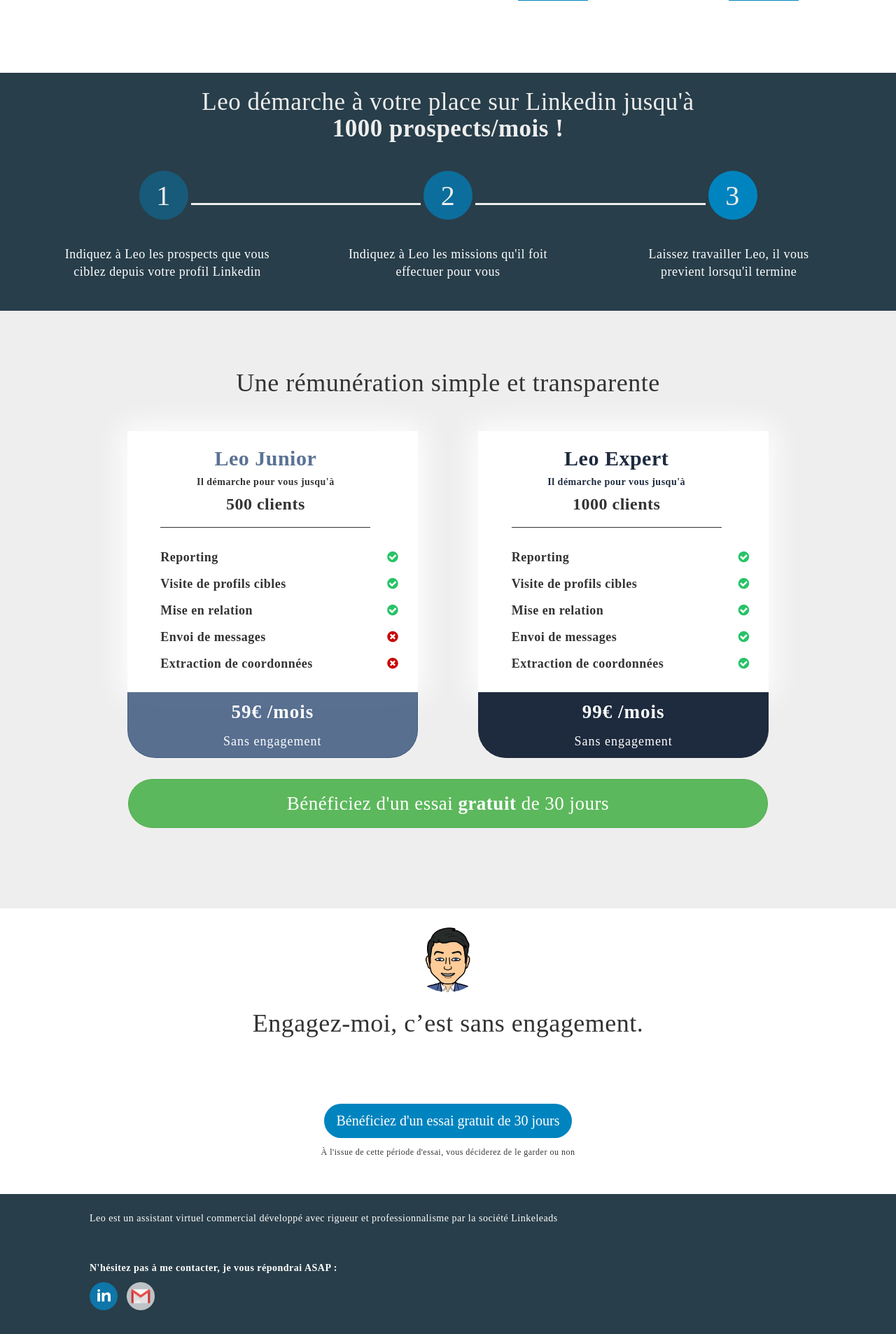
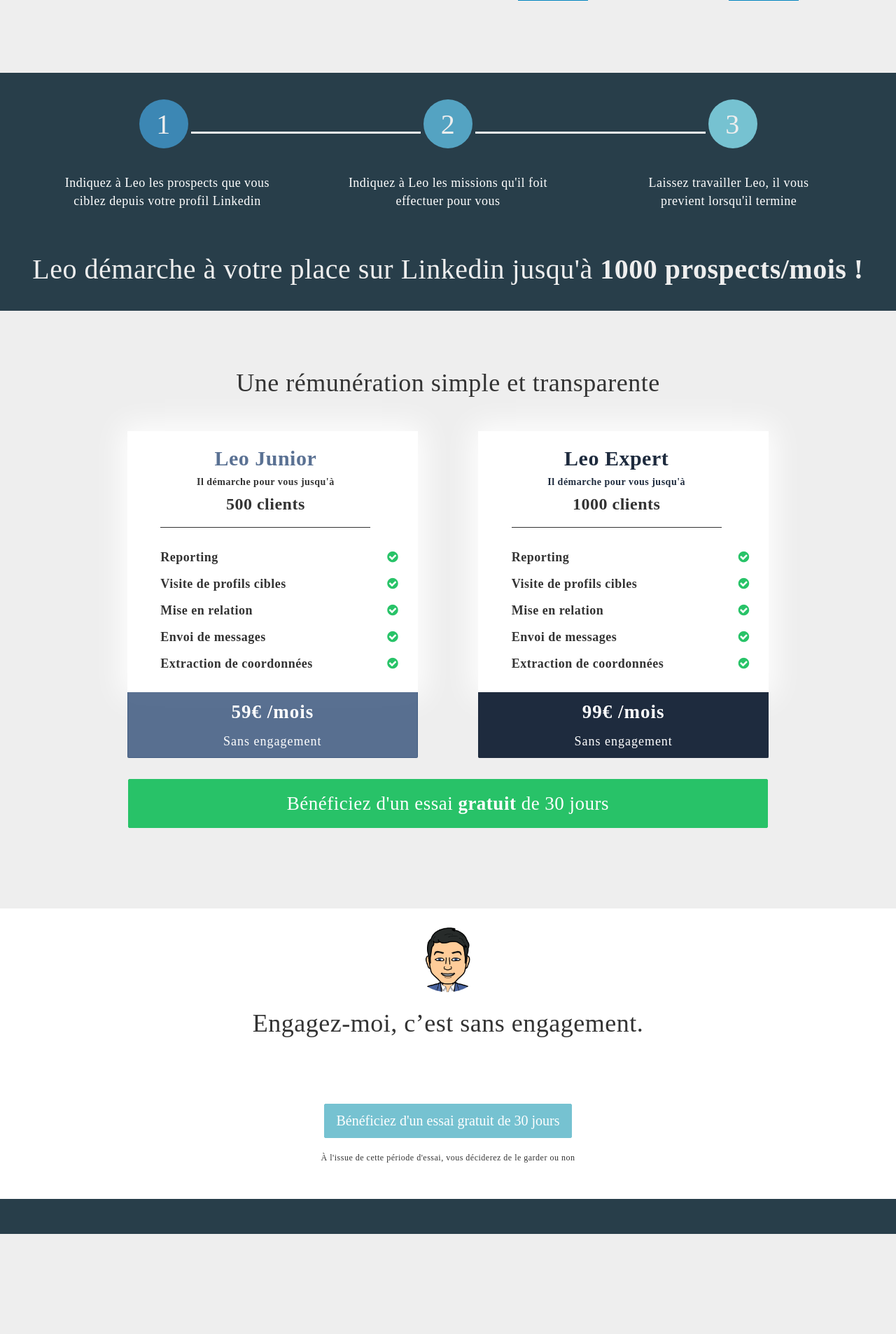
Before and after one commit to ThysBelynda/leo-linkeleads, a PHP site: page / in a window 1280 px wide. Shown: the part 1541-3447 px from the top of the page at 70% size. After the commit the page ends 3304 px from the top, so only its background shows below. Run offline with PHP 8.4, Linux system fonts and the light colour scheme; style sheets or scripts are compiled from the project's sources; some web fonts are replaced.

Commit message:
general style

```diff
--- a/assets/css/style.css
+++ b/assets/css/style.css
@@ -118,8 +118,8 @@ body {
     text-align: center; }
 
 .linkedin {
-  background-color: #eeeeee;
-  padding-bottom: 5%; }
+  background-color: white;
+  padding: 2% 0 3% 0; }
 
 .levier h1 {
   color: #283e4a;
@@ -135,7 +135,7 @@ body {
 
 /*-------------------------------------------MISSIONS------------------------------------------------------*/
 .missions {
-  background-color: white;
+  background-color: #eeeeee;
   padding: 5% 0 8% 0; }
   .missions h1 {
     padding: 0 10% 8% 10%;
@@ -160,19 +160,13 @@ body {
 
 /*-------------------------------------------COMMENT------------------------------------------------------*/
 .comment {
-  padding: 1% 0 8% 0;
+  padding: 3% 0 8% 0;
   background-color: #283e4a;
   height: 340px; }
-  .comment h4 {
+  .comment h1 {
     color: #eeeeee;
-    font-size: 35px;
-    padding-bottom: 30px; }
-
-.analyse {
-  padding-top: 5%;
-  font-size: 27px;
-  font-weight: 900;
-  color: white; }
+    font-size: 40px;
+    margin-top: 25px; }
 
 /*
 .screen1{
@@ -194,7 +188,7 @@ body {
 .one, .two, .three {
   display: inline-block;
   border-radius: 200px;
-  background-color: rgba(0, 132, 191, 0.4);
+  background-color: #3c87b4;
   font-size: 40px;
   width: 70px;
   height: 70px;
@@ -209,7 +203,7 @@ body {
   font-size: 18px; }
 
 .two {
-  background-color: rgba(0, 132, 191, 0.7); }
+  background-color: #54a3c2; }
 
 #two {
   color: white;
@@ -218,7 +212,7 @@ body {
   font-size: 18px; }
 
 .three {
-  background-color: #0084bf; }
+  background-color: #76c2d1; }
 
 #three {
   color: white;
@@ -278,8 +272,8 @@ body {
   color: #ca0000; }
 
 .juniorprice, .proprice {
-  border-bottom-left-radius: 40px;
-  border-bottom-right-radius: 40px;
+  border-bottom-left-radius: 2px;
+  border-bottom-right-radius: 2px;
   padding: 2% 0 0% 0;
   color: white;
   letter-spacing: 1px;
@@ -308,40 +302,40 @@ body {
   margin-top: 3%;
   width: 94%;
   font-size: 27px;
-  border-radius: 60px;
+  border-radius: 2px;
   padding: 15px 0 15px; }
+
+.btn-success {
+  background-color: #28c268;
+  border: 1px solid #28c268; }
 
 /*-------------------------------------------CONTACT------------------------------------------------------*/
 .portrait {
   padding: 0 0 5%; }
 
-.btn-info {
-  background-color: #0084bf;
-  margin-bottom: 1%;
+#try4 {
   font-size: 20px;
-  border-radius: 40px;
-  border: 1px solid rgba(0, 132, 191, 0.5); }
+  background-color: #76c2d1;
+  color: white;
+  border: solid 1px #76c2d1;
+  border-radius: 2px;
+  margin-bottom: 20px; }
+  #try4:hover {
+    color: white;
+    transition: 0.2s;
+    border: solid 1px white; }
 
 .contact {
   padding: 0 0 2% 0;
-  display: inline-flex; }
-
-.asap {
-  margin-top: 5%;
-  font-size: 14px; }
-
-.lin {
-  padding-right: 8%; }
-
-.gmail {
-  padding-left: 8%; }
+  display: inline-block; }
 
 .button-test {
   font-size: 12px; }
 
+/*-------------------------------------------FOOTER------------------------------------------------------*/
 .footer {
-  padding: 2% 10% 1%;
   background-color: #283e4a;
-  color: white; }
+  color: white;
+  height: 50px; }
 
 /*# sourceMappingURL=style.css.map */
--- a/assets/sass/style.scss
+++ b/assets/sass/style.scss
@@ -187,8 +187,8 @@ $stapethree: rgba(70, 134, 213, 0.88);
 }
 
 .linkedin{
-  background-color: #eeeeee;
-  padding-bottom: 5%;
+  background-color: white;
+  padding:2% 0 3% 0;
 }
 
 .levier{
@@ -210,7 +210,7 @@ $stapethree: rgba(70, 134, 213, 0.88);
 /*-------------------------------------------MISSIONS------------------------------------------------------*/
 
 .missions{
-  background-color: white;
+  background-color: #eeeeee;
   padding: 5% 0 8% 0;
 
   h1{
@@ -245,22 +245,15 @@ $stapethree: rgba(70, 134, 213, 0.88);
 /*-------------------------------------------COMMENT------------------------------------------------------*/
 
 .comment{
-  padding: 1% 0 8% 0;
+  padding: 3% 0 8% 0;
   background-color: $leocoloreye;
   height: 340px;
 
-  h4{
+  h1{
     color: #eeeeee;
-    font-size: 35px;
-    padding-bottom: 30px;
+    font-size: 40px;
+    margin-top: 25px;
   }
-}
-
-.analyse{
-  padding-top:5%;
-  font-size: 27px;
-  font-weight:900;
-  color: white;
 }
 
 /*
@@ -284,7 +277,7 @@ $stapethree: rgba(70, 134, 213, 0.88);
 .one{
   display: inline-block;
   border-radius: 200px;
-  background-color: rgba(0, 132, 191, 0.40);
+  background-color: rgb(60, 135, 180);
   font-size: 40px;
   width : 70px;
   height: 70px;
@@ -304,7 +297,7 @@ $stapethree: rgba(70, 134, 213, 0.88);
 
 .two{
   @extend .one;
-  background-color: rgba(0, 132, 191, 0.70);
+  background-color: rgb(84, 163, 194);
 }
 
 #two{
@@ -316,7 +309,7 @@ $stapethree: rgba(70, 134, 213, 0.88);
 
 .three{
   @extend .one;
-  background-color: rgb(0, 132, 191);
+  background-color: rgb(118, 194, 209);
 }
 
 
@@ -404,8 +397,8 @@ $stapethree: rgba(70, 134, 213, 0.88);
 }
 
 .juniorprice{
-  border-bottom-left-radius: 40px;
-  border-bottom-right-radius : 40px;
+  border-bottom-left-radius: 2px;
+  border-bottom-right-radius : 2px;
   padding:2% 0 0% 0;
   color:white;
   letter-spacing: 1px;
@@ -441,48 +434,50 @@ $stapethree: rgba(70, 134, 213, 0.88);
   margin-top: 3%;
   width: 94%;
   font-size: 27px;
-  border-radius: 60px;
+  border-radius: 2px;
   padding: 15px 0 15px;
 }
 
+.btn-success{
+  background-color: rgb(40, 194, 104);
+  border: 1px solid rgb(40, 194, 104);
+}
 /*-------------------------------------------CONTACT------------------------------------------------------*/
 
 .portrait{
   padding:0 0 5%;
 }
 
-.btn-info{
-  background-color: rgb(0, 132, 191);
-  margin-bottom: 1%;
-  font-size: 20px;
-  border-radius: 40px;
-  border: 1px solid rgba(0, 132, 191, 0.50);
+#try4{
+  font-size:20px;
+  background-color: rgb(118, 194, 209);
+  color: white;
+  border: solid 1px rgb(118, 194, 209);
+  border-radius: 2px;
+  margin-bottom: 20px;
+
+  &:hover{
+    color: white;
+    //box-shadow: white 0 0 10px 3px;
+    transition: 0.2s;
+    border: solid 1px white;
+  }
 }
 
 .contact{
   padding:0 0 2% 0;
-  display:inline-flex;
-}
-
-.asap{
-  margin-top: 5%;
-  font-size: 14px;
-}
-
-.lin{
-  padding-right:8%;
-}
-
-.gmail{
-  padding-left:8%;
+  display:inline-block;
 }
 
 .button-test{
   font-size:12px;
 }
 
+
+/*-------------------------------------------FOOTER------------------------------------------------------*/
+
 .footer{
-  padding: 2% 10% 1%;
   background-color: $leocoloreye;
   color: white;
+  height: 50px;
 }
--- a/index.php
+++ b/index.php
@@ -211,8 +211,6 @@ if ( isset($_POST['name']) && isset($_POST['firstname']) && isset($_POST['email'
         <div class="row">
 
             <div class="col-sm-12 col-md-12 col-lg-12">
-                <h4>Leo démarche à votre place sur Linkedin jusqu'à <br><strong>1000 prospects/mois !</strong></h4>
-
                 <div class="one"> <p>1</p> </div>
 
                 <div class="border"></div>
@@ -245,6 +243,8 @@ if ( isset($_POST['name']) && isset($_POST['firstname']) && isset($_POST['email'
                 </div>
             </div>
         </div>
+        <h1>Leo démarche à votre place sur Linkedin jusqu'à <strong>1000 prospects/mois !</strong></h1>
+
     </div>
 
 
@@ -267,9 +267,9 @@ if ( isset($_POST['name']) && isset($_POST['firstname']) && isset($_POST['email'
                             <br><br>
                             <i class="fa fa-check-circle" aria-hidden="true"></i>
                             <br><br>
-                            <i class="fa fa-times-circle" aria-hidden="true"></i>
+                            <i class="fa fa-check-circle" aria-hidden="true"></i>
                             <br><br>
-                            <i class="fa fa-times-circle" aria-hidden="true"></i>
+                            <i class="fa fa-check-circle" aria-hidden="true"></i>
                         </p>
                     </div>
                 </div>
@@ -336,20 +336,22 @@ if ( isset($_POST['name']) && isset($_POST['firstname']) && isset($_POST['email'
     </div>
 
     <div class="footer">
-        <p>Leo est un assistant virtuel commercial développé avec rigueur et professionnalisme par la société Linkeleads</p>
-        <div class="asap">
-            <p><strong>N'hésitez pas à me contacter, je vous répondrai ASAP :</strong></p>
-        </div>
-        <div class="contact">
-            <div class="lin">
-                <a href="#"><img src="img/linkedin.png" height="40px" width="40px"></a>
     </div>
 
-            <div class="gmail">
+    <!--<div class="footer">
+        <div class="p-left">
+            <p>Leo est un assistant virtuel commercial développé avec rigueur et professionnalisme par la société Linkeleads</p>
+        </div>
+
+        <div class="p-right" align="right">
+            <p>
+                <strong>N'hésitez pas à me contacter, je vous répondrai ASAP :</strong>
+                <a href="#"><img src="img/linkedin.png" height="40px" width="40px"></a>
                 <a href="#"><img src="img/gmail.png" height="40px" width="40px"></a>
+            </p>
         </div>
-        </div>
-    </div>
+    </div>-->
+
 
     <div id="form">
         <button type="button" value="Close" id="close" style="float: right">Close</button>
```
Also changed, not shown: 1 other file. Lines whose indentation alone changed are shown as unchanged.
